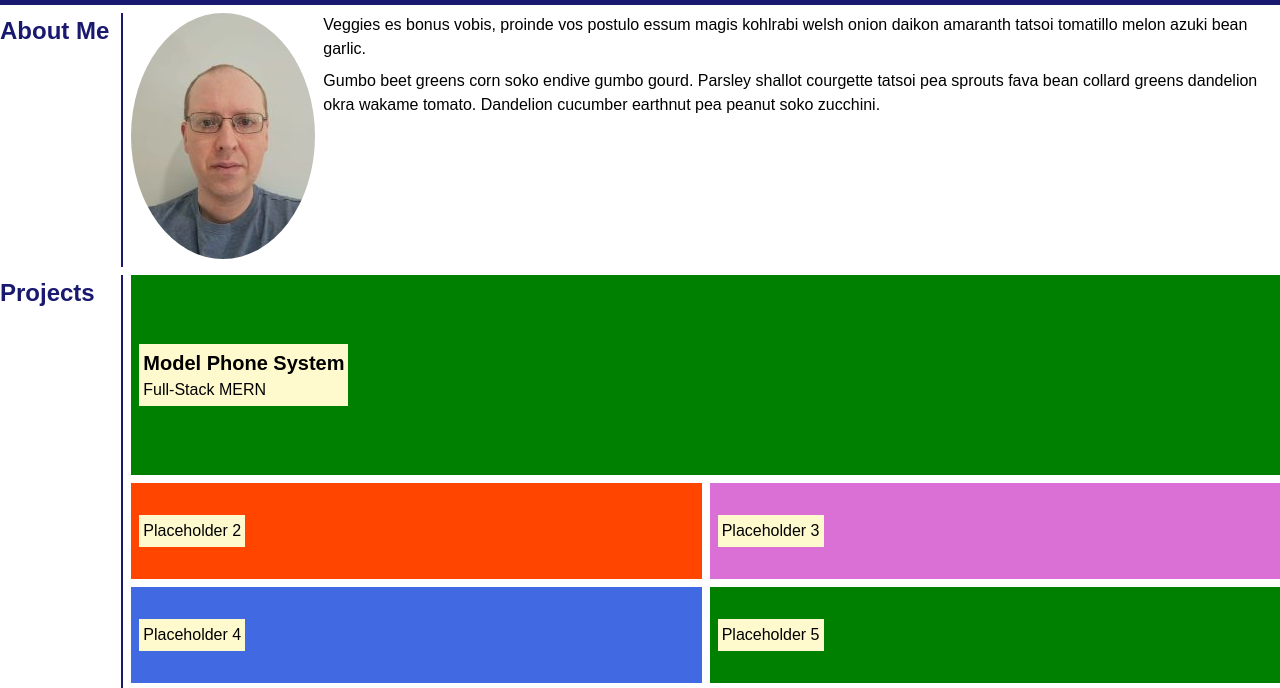
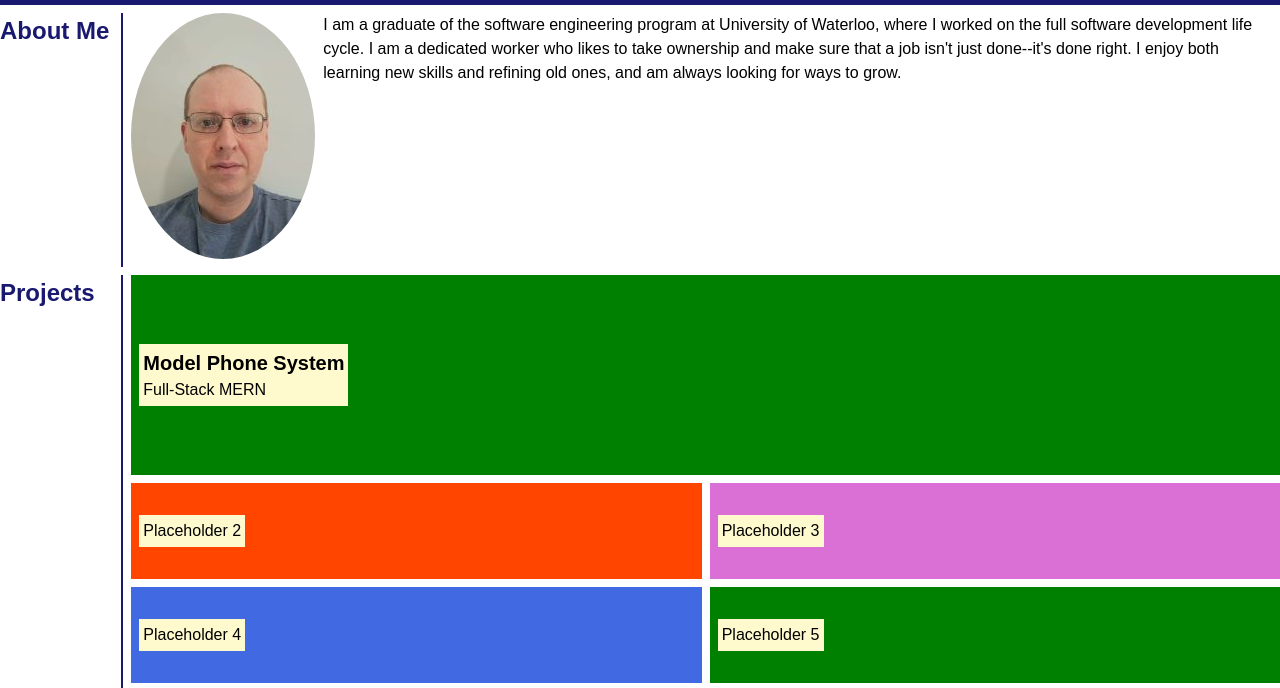
Before and after one commit to s2robertson/portfolio, a plain HTML site: page index.html in a window 1280 px wide. Shown: the part 59-747 px from the top of the page. Drawn offline with Linux system fonts and the light colour scheme.

Commit message:
added actual content to about section

```diff
--- a/index.html
+++ b/index.html
@@ -30,15 +30,14 @@
             <h2>About Me</h2>
             <div class="about-contents">
                 <img src="./assets/images/steven-small.jpg" alt="A photo of Steven" />
-                <p>Veggies es bonus vobis, proinde vos postulo essum magis kohlrabi welsh onion daikon amaranth tatsoi tomatillo melon azuki bean garlic.</p>
-                <p>Gumbo beet greens corn soko endive gumbo gourd. Parsley shallot courgette tatsoi pea sprouts fava bean collard greens dandelion okra wakame tomato. Dandelion cucumber earthnut pea peanut soko zucchini.</p>
+                <p>I am a graduate of the software engineering program at University of Waterloo, where I worked on the full software development life cycle. I am a dedicated worker who likes to take ownership and make sure that a job isn't just done--it's done right. I enjoy both learning new skills and refining old ones, and am always looking for ways to grow.</p>
             </div>
         </section>
         <section id="projects">
             <h2>Projects</h2>
             <ul class="project-list">
                 <li>
-                    <a href="#" class="project-big">
+                    <a href="https://github.com/s2robertson/model-phone-system" class="project-big">
                         <div class="project-card">
                             <h3>Model Phone System</h3>
                             <p>Full-Stack MERN</p>
```
